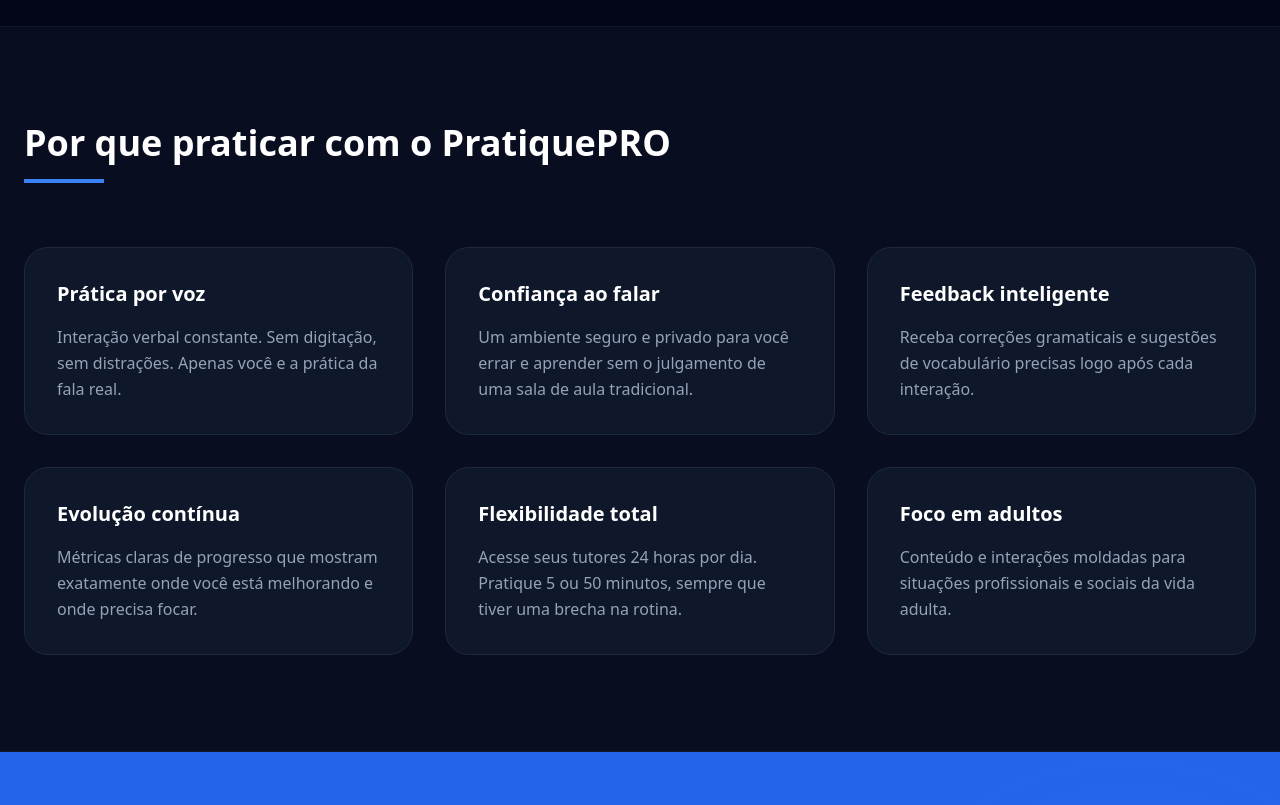
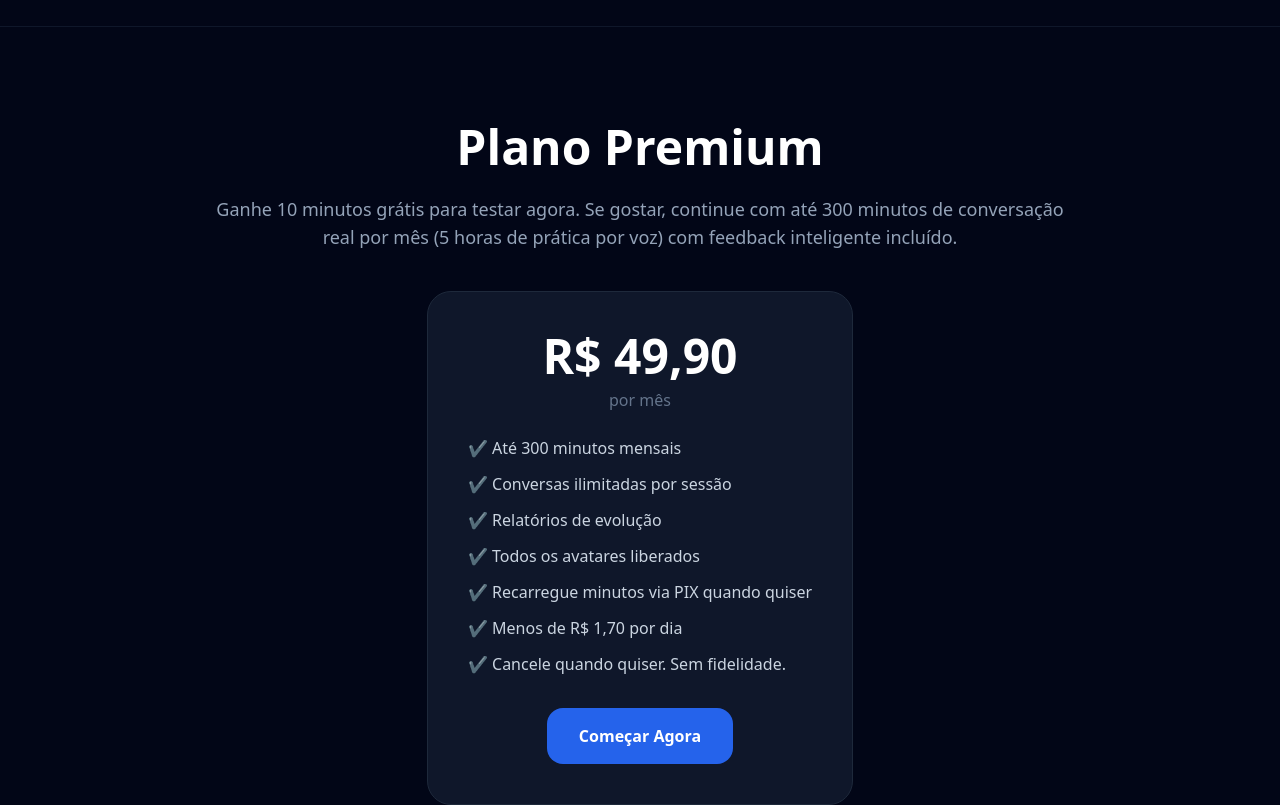
Before and after one commit to ramosdeluca/PratiquePRO, a React (Vite) app: page / in a window 1280 px wide. Shown: the part 700-1505 px from the top of the page. Built offline with nearby package versions, Linux system fonts and the light colour scheme; no server answers.

Commit message:
landing page

```diff
--- a/components/LandingPage.tsx
+++ b/components/LandingPage.tsx
@@ -37,9 +37,50 @@
           >
             Começar Teste Grátis
           </button>
-          <span className="text-sm font-medium text-slate-500">Experimente gratuitamente. Evolua de verdade.</span>
+          <span className="text-sm font-medium text-slate-500">Ganhe 10 minutos grátis agora. Sem cartão de crédito.</span>
         </div>
       </header>
+
+      {/* Pricing Section */}
+      <section className="py-24 bg-slate-950 border-t border-slate-900 text-center">
+        <div className="max-w-4xl mx-auto px-6">
+          <h2 className="text-3xl md:text-5xl font-black text-white mb-6">
+            Plano Premium
+          </h2>
+
+          <p className="text-slate-400 text-lg mb-10">
+            Ganhe 10 minutos grátis para testar agora.
+            Se gostar, continue com até 300 minutos de conversação real por mês
+            (5 horas de prática por voz) com feedback inteligente incluído.
+          </p>
+
+          <div className="bg-slate-900 border border-slate-800 rounded-3xl p-10 inline-block">
+            <div className="text-5xl font-black text-white mb-2">
+              R$ 49,90
+            </div>
+            <div className="text-slate-500 mb-6">
+              por mês
+            </div>
+
+            <ul className="text-left text-slate-300 space-y-3 mb-8">
+              <li>✔️ Até 300 minutos mensais</li>
+              <li>✔️ Conversas ilimitadas por sessão</li>
+              <li>✔️ Relatórios de evolução</li>
+              <li>✔️ Todos os avatares liberados</li>
+              <li>✔️ Recarregue minutos via PIX quando quiser</li>
+              <li>✔️ Menos de R$ 1,70 por dia</li>
+              <li>✔️ Cancele quando quiser. Sem fidelidade.</li>
+            </ul>
+
+            <button
+              onClick={onStart}
+              className="bg-blue-600 hover:bg-blue-500 text-white font-bold px-8 py-4 rounded-2xl transition-all"
+            >
+              Começar Agora
+            </button>
+          </div>
+        </div>
+      </section>
 
       {/* Why PratiquePRO */}
       <section className="bg-slate-900/50 py-24 border-y border-slate-900">
--- a/index.html
+++ b/index.html
@@ -4,6 +4,7 @@
 <head>
   <meta charset="UTF-8" />
   <meta name="viewport" content="width=device-width, initial-scale=1.0" />
+  <link rel="icon" type="image/png" href="/favicon.png" />
   <title>PratiquePRO</title>
   <script src="https://cdn.tailwindcss.com"></script>
   <style>
```
Also changed, not shown: public/favicon.png (added).
